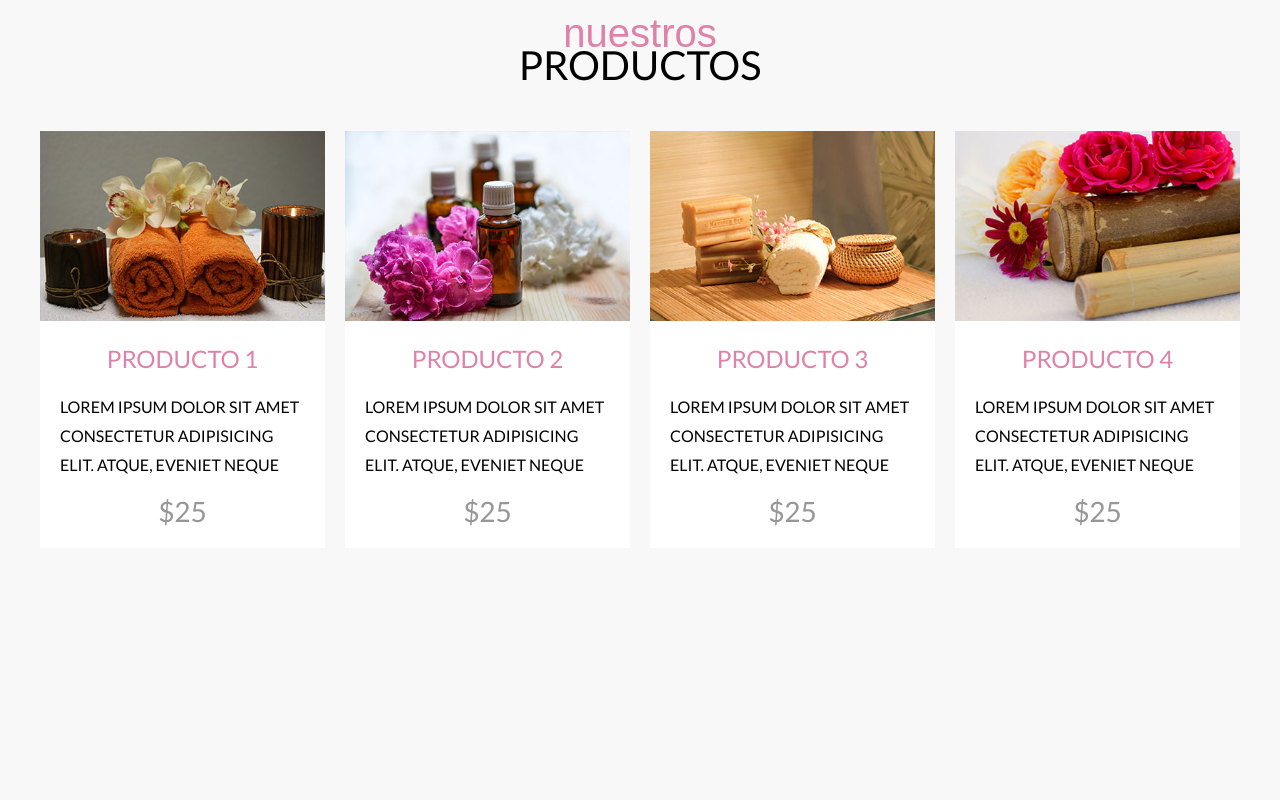
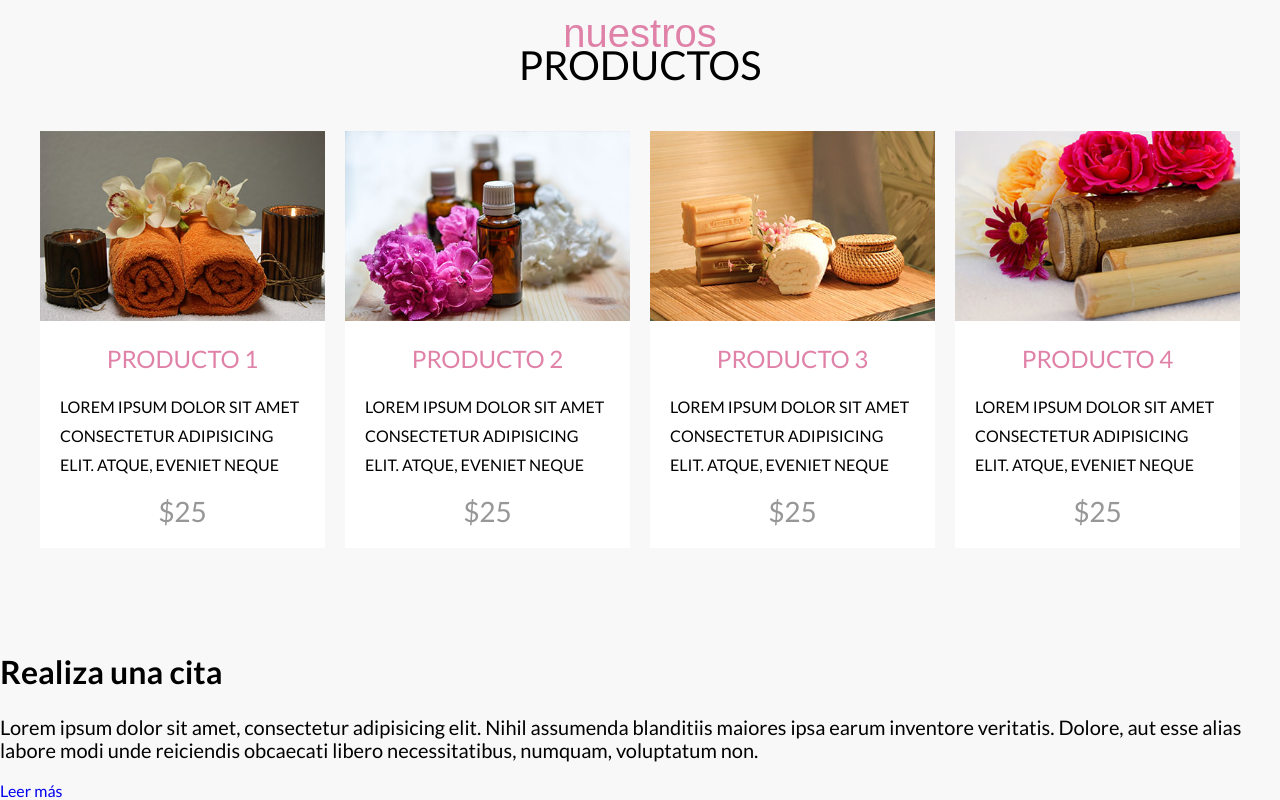
Before and after one commit to ManuUSS/carolina-spa, a website: page index.html in a window 1280 px wide. Shown: the part 2814-3614 px from the top of the page. Before the commit the page ends 3442 px from the top, so only its background shows below. Drawn offline with nearby package versions, Linux system fonts and the light colour scheme; files that its build step writes are made by us from their sources; files whose address does not match are found by name; a web font is replaced by a local one.

Commit message:
new: cita html

```diff
--- a/index.html
+++ b/index.html
@@ -211,5 +211,12 @@
         </div>
     </main>
 
+    <section class="cita">
+        <h2 class="cita__heading">Realiza una cita</h2>
+        <p class="cita__texto">Lorem ipsum dolor sit amet, consectetur adipisicing elit. Nihil assumenda blanditiis maiores ipsa earum inventore veritatis. Dolore, aut esse alias labore modi unde reiciendis obcaecati libero necessitatibus, numquam, voluptatum non.</p>
+
+        <a class="cita__enlace" href="#">Leer más</a>
+    </section>
+
 </body>
 </html>
```
